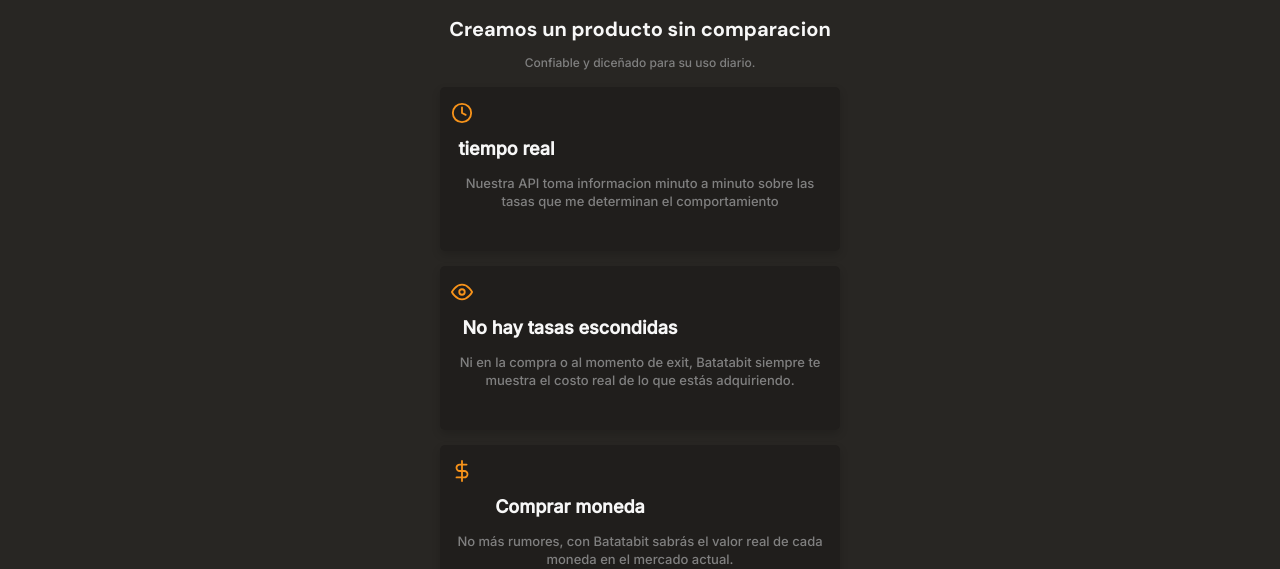
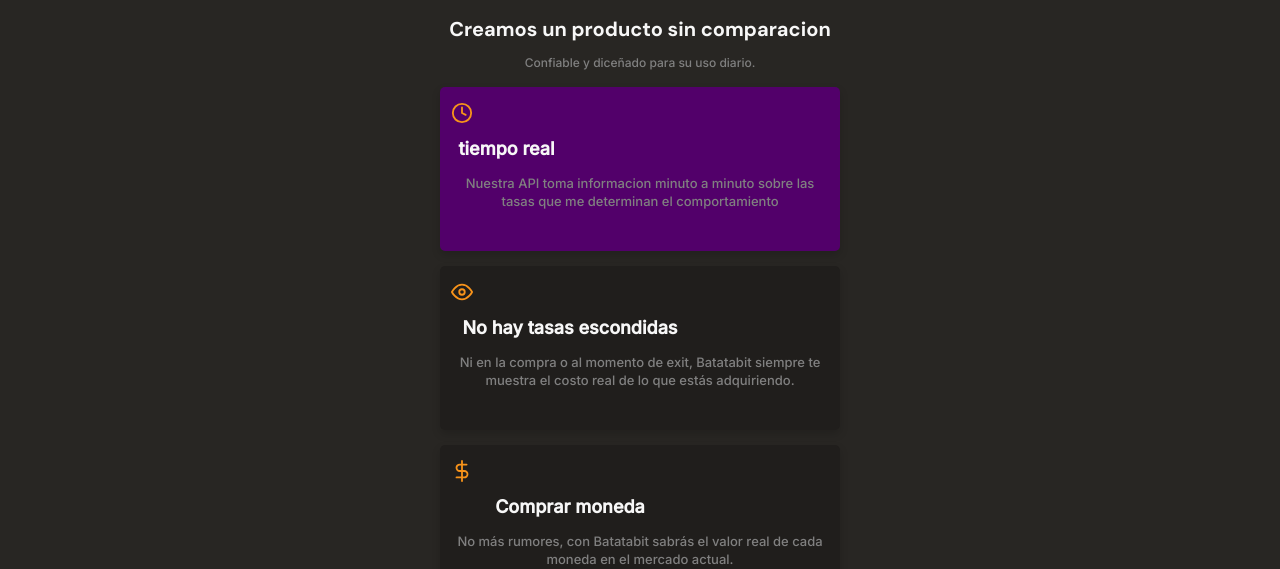
Before and after one commit to valenmoronta/criptopapabit.github.io, a plain HTML site: page index.html in a window 1280 px wide. In both pictures the pointer is over the element 640 px from the left and 1703 px from the top of the page. Shown: the part 1534-2103 px from the top of the page. Drawn offline with nearby package versions, Linux system fonts and the light colour scheme.

Commit message:
cambio en articulos (cambio a color morado hover article)

```diff
--- a/styles.css
+++ b/styles.css
@@ -331,7 +331,6 @@ main {
   line-height: 1.8rem;
   color: #808080;
 }
-
 .article-container {
   width: 90%;
   max-width: 288px;
@@ -339,9 +338,13 @@ main {
   height: 164px;
   margin: 15px auto;
   padding: 15px;
-  background-color: var(--warman-black);
+  background-color: #201e1c;
   border-radius: 5px;
   box-shadow: 0 4px 8px rgb(0, 0, 0, 0.16);
+}
+
+.article-container:hover {
+  background-color: #52006a;
 }
 
 .article-container .reloj {
```
